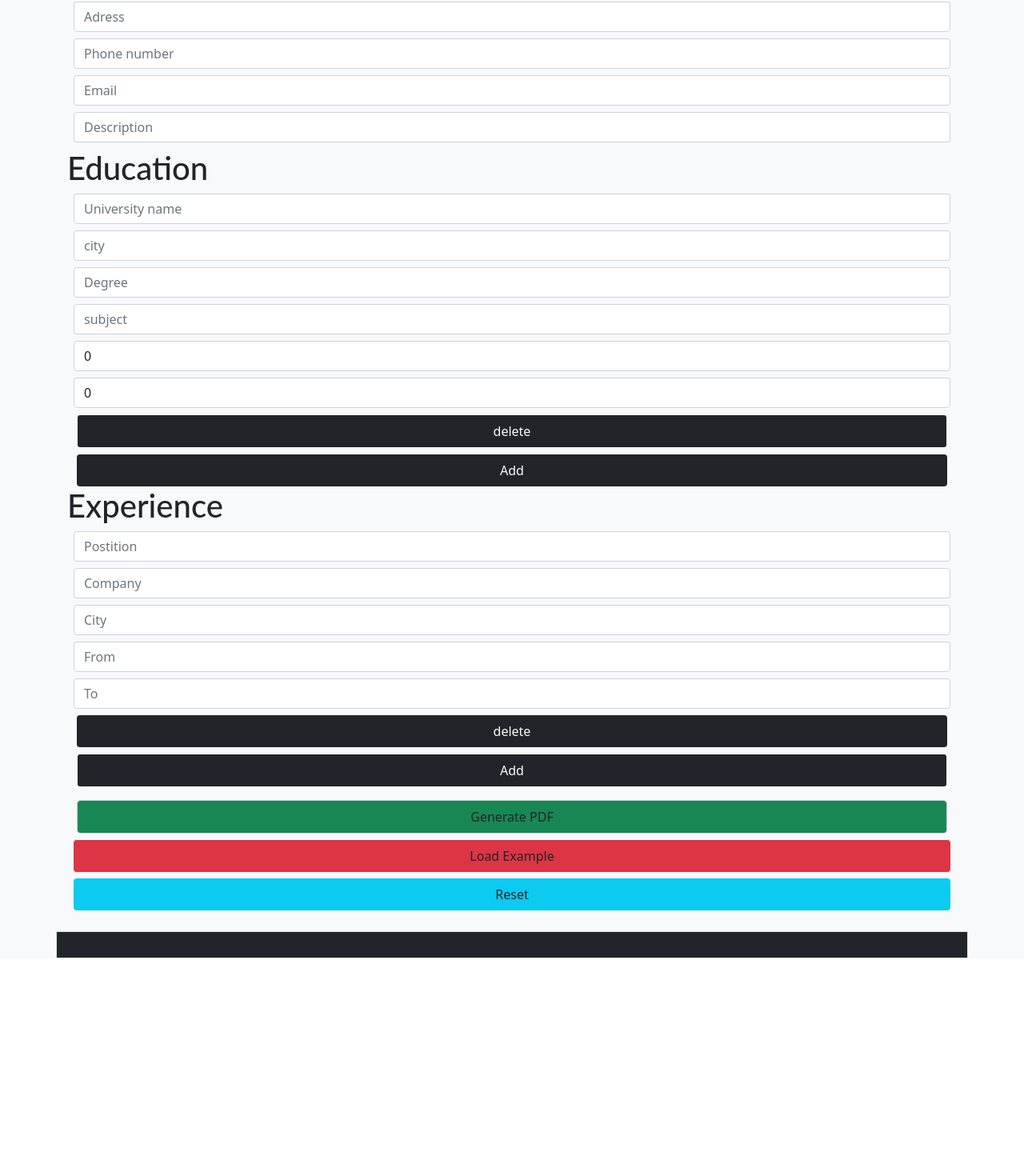
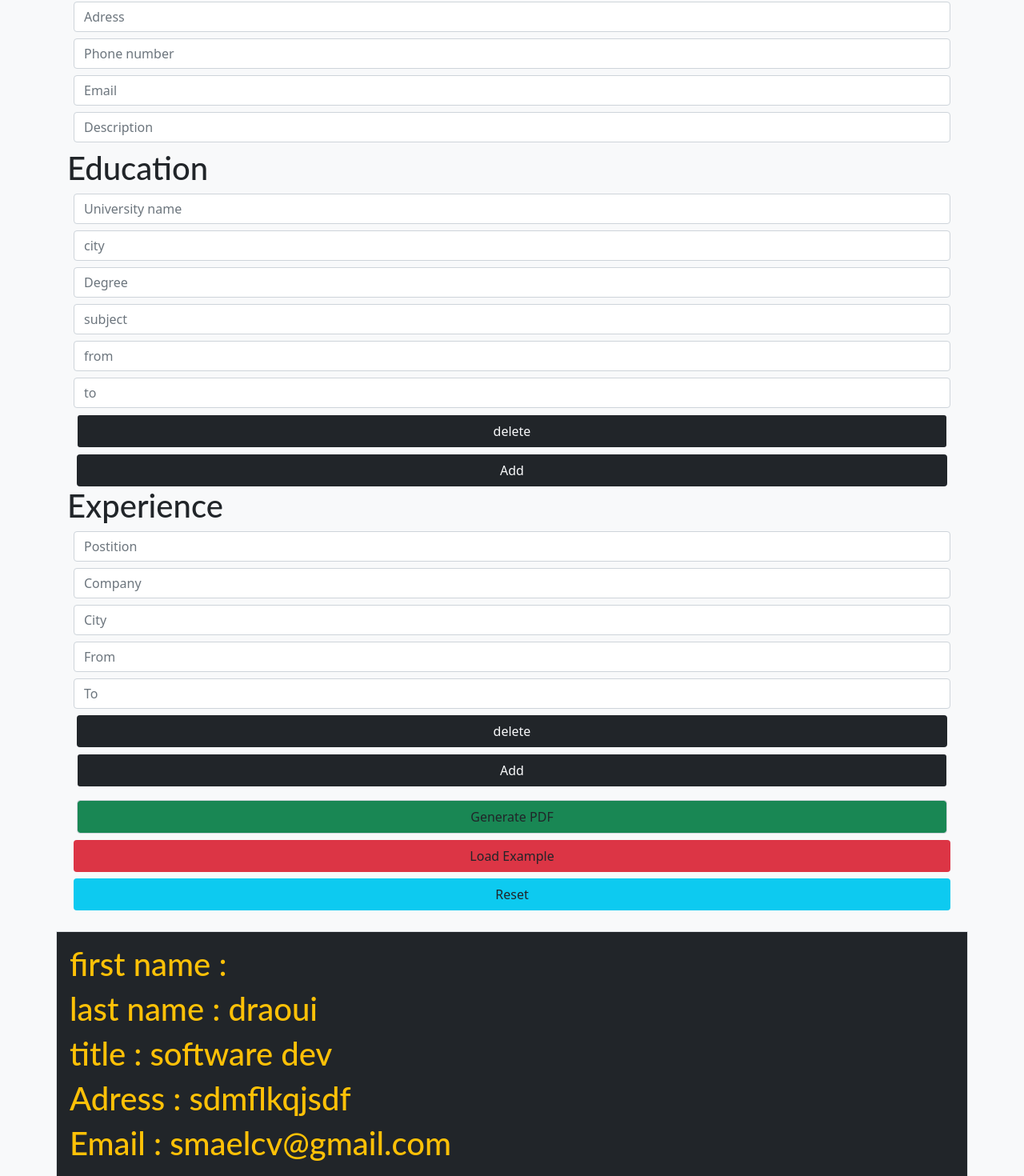
Before and after one commit to smailovic/cv-web-app, a React (Create React App) app: page / in a window 1280 px wide. Shown: the part 400-1870 px from the top of the page at 80% size. Before the commit the page ends 1606 px from the top, so only its background shows below. Built offline with nearby package versions, Linux system fonts and the light colour scheme.

Commit message:
all is left is rendering, its only bootstrap so easy

```diff
--- a/src/App.js
+++ b/src/App.js
@@ -24,8 +24,8 @@ class App extends Component {
         city: '',
         degree: '',
         subject: '',
-        from: 0,
-        to: 0,
+        from: '',
+        to: '',
       },
       experience: {
         position: '',
--- a/src/components/persoInfo.jsx
+++ b/src/components/persoInfo.jsx
@@ -9,9 +9,13 @@ class PersoInfo extends Component {
     const { personal } = this.props;
     return (
       <div>
-        <h1 className="p-3 border bg-dark text-light container">
-          {personal.first}
-        </h1>
+        <div className="p-3 border bg-dark text-light container">
+          <h1 className="text-warning">first name : {personal.first}</h1>
+          <h1 className="text-warning">last name : draoui</h1>
+          <h1 className="text-warning">title : software dev</h1>
+          <h1 className="text-warning">Adress : sdmflkqjsdf</h1>
+          <h1 className="text-warning">Email : smaelcv@gmail.com</h1>
+        </div>
       </div>
     );
   }
```
